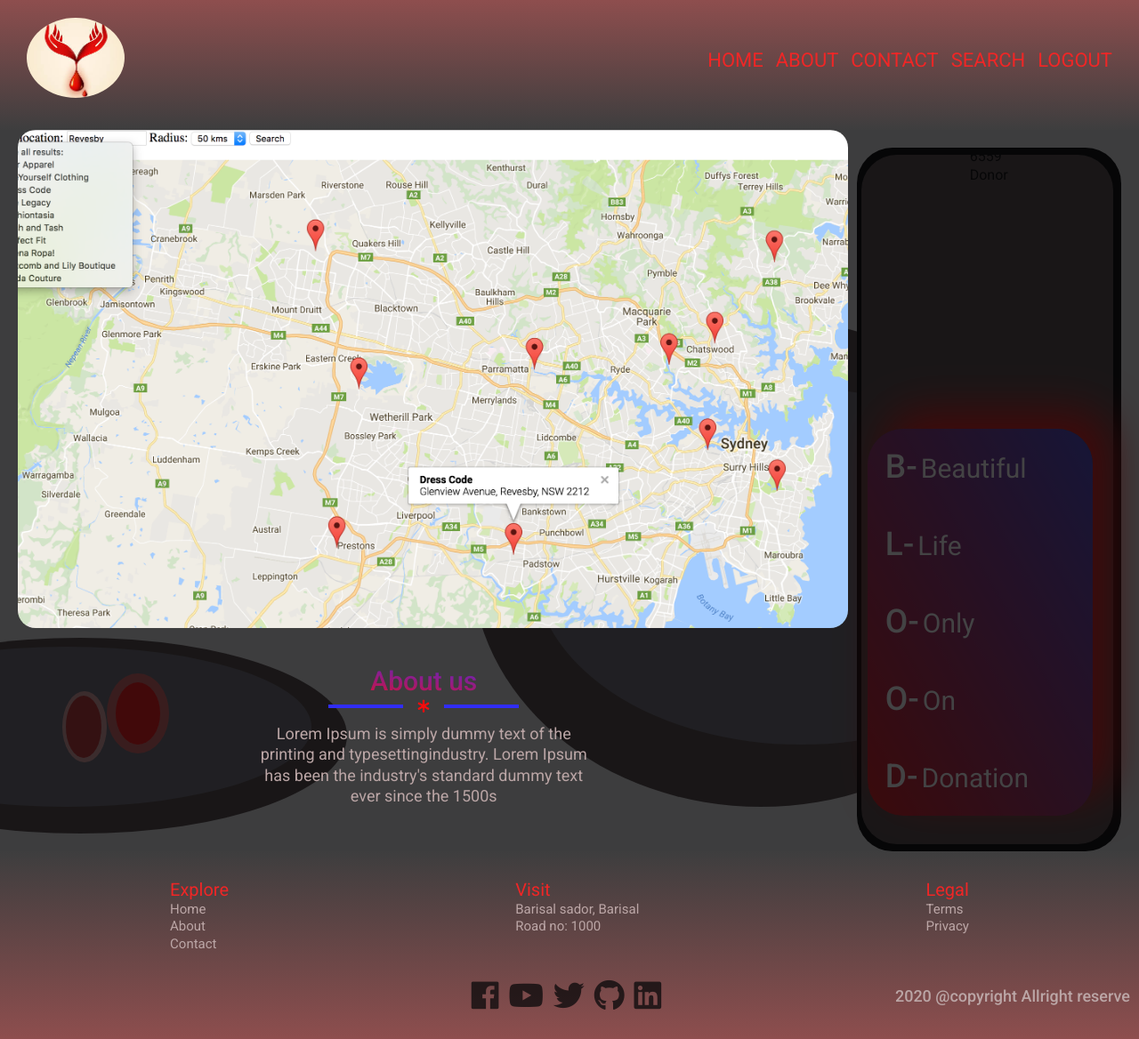
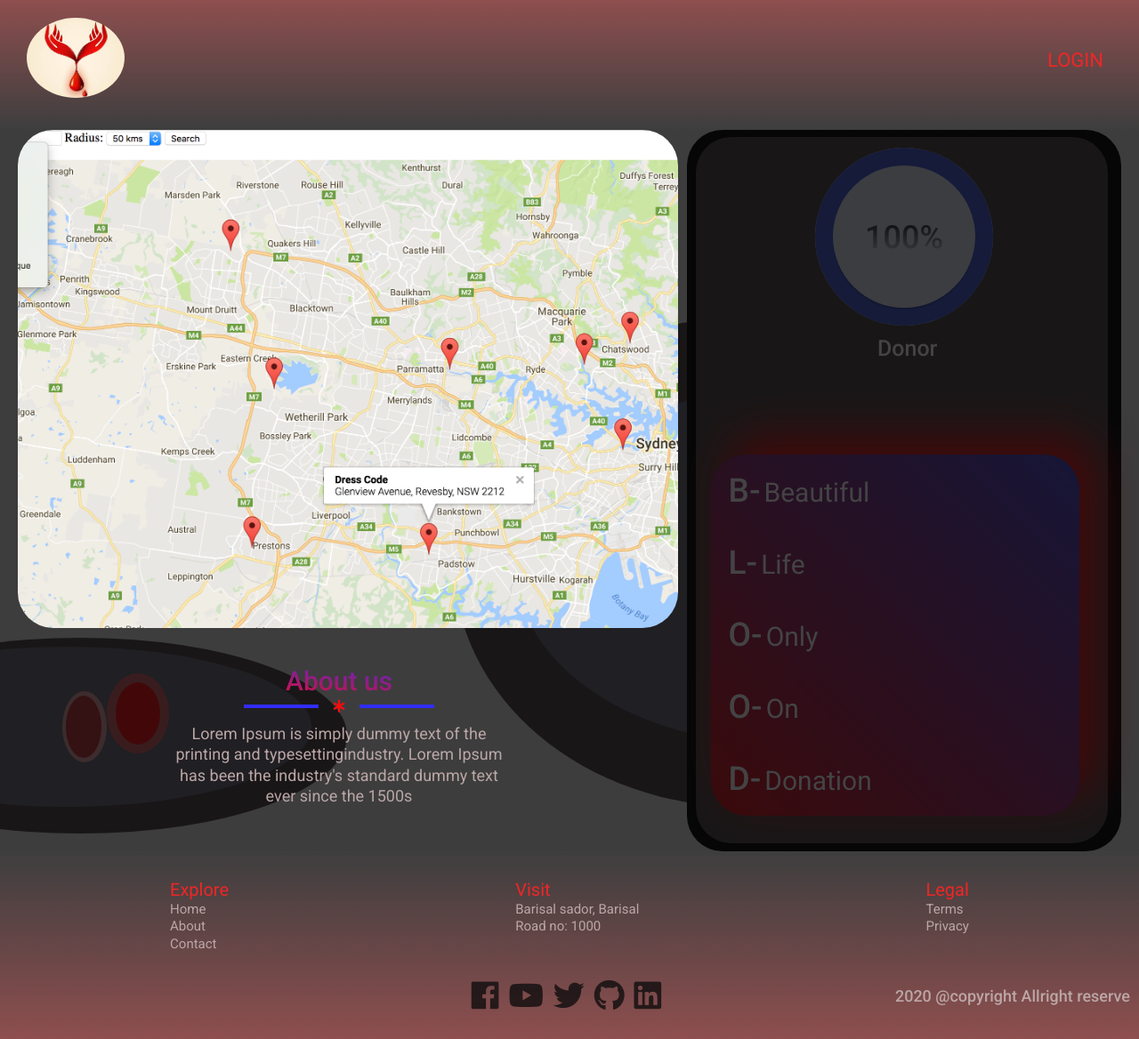
Before and after one commit to Tarikul01/Blood-Search-with-Google-Map, a PHP site: page / in a window 1280 px wide. Shown: the whole page at 89% size. Run offline with PHP 8.4, Linux system fonts and the light colour scheme.

Commit message:
home page modified and progress bar added

```diff
--- a/css/responsive.css
+++ b/css/responsive.css
@@ -22,31 +22,46 @@
     html{
 	   font-size:100%;
     }
-}
 
-/******** Below than 1025px *********/
-@media only screen and (max-width : 1025px){
-    .one{
-        width: 30rem;
-        height: 50rem;
-        right: 7rem;
+    .progress-bar{
+    margin-top: 9rem;
     }
-    .two{
-        width: 20rem;
-        height: 40rem;
-        right: 11rem;
+
+    .circular{
+        transform: scale(3);
     }
 }
 
-/******** Below than 1025px *********/
-@media only screen and (max-width : 1025px){
-    main{
-         grid-template-columns: 3fr 2fr;
+/******** Below than 1300px *********/
+@media only screen and (max-width : 1300px){
+    .one{
+        right: 12rem;
     }
+    .two{
+        right: 10rem;
+    }
+}
 
-    .one,.two{
+
+/******** Below than 1100px *********/
+@media only screen and (max-width : 1100px){
+    .one{
+        width:50rem;
+        right: 5rem;
+    }
+    .two{
+        width:45rem;
+        right: 3rem;
+    }
+}
+
+/******** Below than 900px *********/
+@media only screen and (max-width : 900px){
+    .one{
         width: 0;
-        height: 0;
+    }
+    .two{
+        width: 0;
     }
 }
 
--- a/css/style.css
+++ b/css/style.css
@@ -139,7 +139,7 @@ img {
 
 main{
     display: grid;
-    grid-template-columns: 3fr 1fr;
+    grid-template-columns: 3fr 2fr;
     grid-gap: 2rem 1rem;
     position: relative;
     background-color: rgba(9, 9, 10, 0.76);
@@ -153,7 +153,7 @@ main{
   background-repeat:no-repeat;
   background-size:cover;
   background-position:center center;
-  border-radius: 2rem;
+  border-radius: 4rem;
 }
 
 /*---aside---*/
@@ -166,7 +166,7 @@ main{
     position: absolute;
     z-index: -1000;
     bottom: 5rem;
-    right: 10rem;
+    right: 20rem;
 }
 
 .two{
@@ -177,14 +177,14 @@ main{
     position: absolute;
     z-index: -500;
     bottom: 12rem;
-    right: 8rem;
+    right: 18rem;
 }
 
 .aside{
     grid-column: 2;
     grid-row: 1 / span 2;
     background-color: #000;
-    margin: 2rem 2rem 0 0;
+    margin: 0 2rem 0 0;
     border-radius: 4rem;
     position: relative;
     z-index: -33;
@@ -205,10 +205,101 @@ main{
     top:1%;
     left:2%;
 }
+/*---aside up---*/
+.progress-bar{
+    margin-top: 7rem;
+}
 
+.circular{
+    height: 100px;
+    width: 100px;
+    position: relative;
+    transform: scale(2);
+}
+
+.circular .inner{
+    position: absolute;
+    z-index: 6;
+    top: 50%;
+    left: 50%;
+    height: 80px;
+    width: 80px;
+    margin: -40px 0 0 -40px;
+    background: #dde6f0;
+    border-radius: 100%;
+    box-shadow: 0 1px 0 rgba(0,0,0,0.2);
+}
+
+.circular .numb{
+    position: absolute;
+    top: 50%;
+    left: 50%;
+    transform: translate(-50%, -50%);
+    z-index: 10;
+    font-size: 18px;
+    font-weight: 500;
+    background-image:  linear-gradient(to bottom,#000, #dde6f0);
+    -webkit-background-clip:text;
+    -webkit-text-fill-color:transparent;
+}
+
+.circular .bar2{
+   position: absolute;
+   height: 100%;
+   width: 100%;
+  background: #fff;
+  -webkit-border-radius: 100%;
+    clip: rect(0px, 100px, 100px, 50px);
+}
+
+.circle  .bar2 .progress{
+   position: absolute;
+   height: 100%;
+   width: 100%;
+  background: #4158d0;
+  -webkit-border-radius: 100%;
+    clip: rect(0px, 50px, 100px, 0px);
+}
+
+.circle .left .progress{
+    z-index: 1;
+    animation: left 4s linear both;
+}
+
+@keyframes left{
+    100%{
+       transform: rotate(180deg);
+    }
+}
+
+.circle .right{
+    z-index: 3;
+    transform: rotate(180deg);
+}
+
+.circle .right .progress{
+    animation: right 4s linear both;
+    animation-delay: 4s;
+}
+
+@keyframes right{
+    100%{
+       transform: rotate(180deg);
+    }
+}
+
+.progress-bar p{
+    font-size: 2.5rem;
+    font-weight: 500;
+    color: #ffffff;
+    z-index: 20;
+    padding: 6rem 0 2rem 2rem;
+}
+
+/*---aside down---*/
 .aside-down{
   width: 85%;
-  height: 55%;
+  height: 50%;
   background-image:  linear-gradient(to top right,#db1212, #4340c9);
   z-index: -1;
   margin: 1rem 3rem 4rem 1rem;
--- a/index.php
+++ b/index.html
@@ -1,8 +1,3 @@
-<?php
-    session_start();
-    $_SESSION['userId'] = 1;
-?>
-
 <!doctype html>
 <html lang="en-US">
 	<head>
@@ -47,27 +42,24 @@
             <nav class="nav">
                 <a href="index.html"><img src="images/logo.jpg" class="logo" alt="logo"></a>
 
-                <?php
-                    if(isset($_SESSION['userId'])){
-                        echo '<span class="menu-bar">
+                <!--<span class="menu-bar">
                     <div class="bar half start"></div>
                     <div class="bar"></div>
                     <div class="bar half end"></div>
 			   </span>
+
                 <ul class="nav-list">
                     <li><a href="#" class="nav-link">Home</a></li>
                     <li><a href="#" class="nav-link">About</a></li>
                     <li><a href="#" class="nav-link">Contact</a></li>
                     <li><a href="#" class="nav-link">Search</a></li>
                     <li><a href="#" class="nav-link">Logout</a></li>
-		                  </ul>';
-                    }
-                    else{
-                        echo'<ul class="nav-list2">
+                </ul>  -->
+
+                <ul class="nav-list2">
                     <li><a href="#" class="nav-link">Login</a></li>
-                        </ul>';
-                    }
-                ?>
+                </ul>
+
 	        </nav>
         </section>
         <!--End Navigation -->
@@ -86,8 +78,19 @@
                 <!--start aside-->
                 <div class='aside'>
                     <!--start aside up part-->
-                    <div class="aside-up">
-                        <div class="circle">6559</div>
+                    <div class="progress-bar">
+                        <div class="circular">
+                            <div class="inner"> </div>
+                            <div class="numb">0%</div>
+                            <div class="circle">
+                                <div class="bar2 left">
+                                    <div class="progress"></div>
+                                </div>
+                                <div class="bar2 right">
+                                    <div class="progress"></div>
+                                </div>
+                             </div>
+                        </div>
                         <p>Donor</p>
                     </div>
                     <!--end aside up part-->
@@ -198,7 +201,6 @@
             </footer>
         </section>
         <!--End Footer-->
-
         <script src="main.js"></script>
     </body>
 </html>
--- a/main.js
+++ b/main.js
@@ -1,11 +1,25 @@
 const menuBar = document.querySelector('.menu-bar');
 const navList = document.querySelector('.nav-list');
 const bars = document.querySelectorAll('.bar.half');
+const numb = document.querySelector('.numb');
+let counter = 0;
 
-menuBar.addEventListener('click', () => {
+//menu Bar
+/*menuBar.addEventListener('click', () => {
   bars.forEach(bar=> {
 	  bar.classList.toggle('active');
   });
   navList.classList.toggle('active');
   menuBar.classList.toggle('active');
-});
+});*/
+
+
+//progress Bar
+setInterval(()=>{
+    if(counter == 100){
+        clearInterval();
+     }else{
+        counter += 1;
+        numb.textContent = counter + "%";
+     }
+}, 80);
```
Lines whose indentation alone changed are shown as unchanged.
